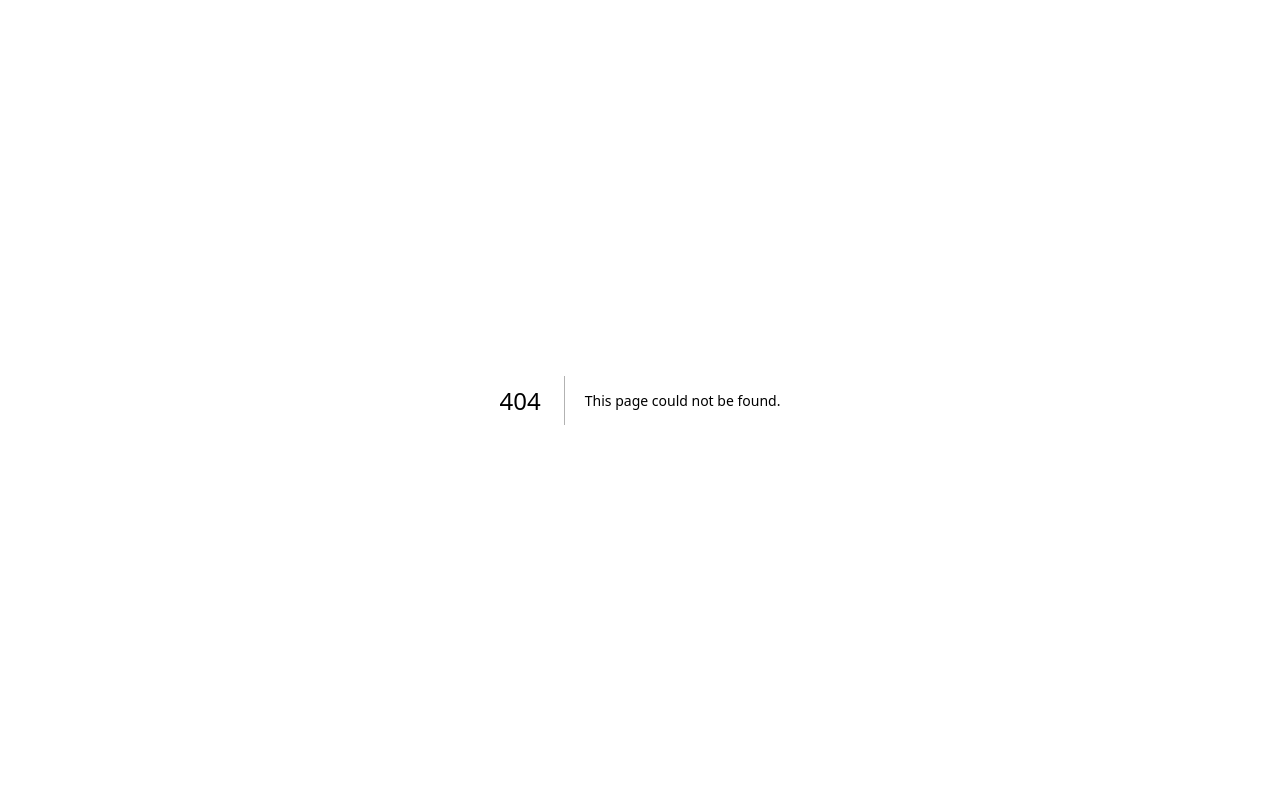
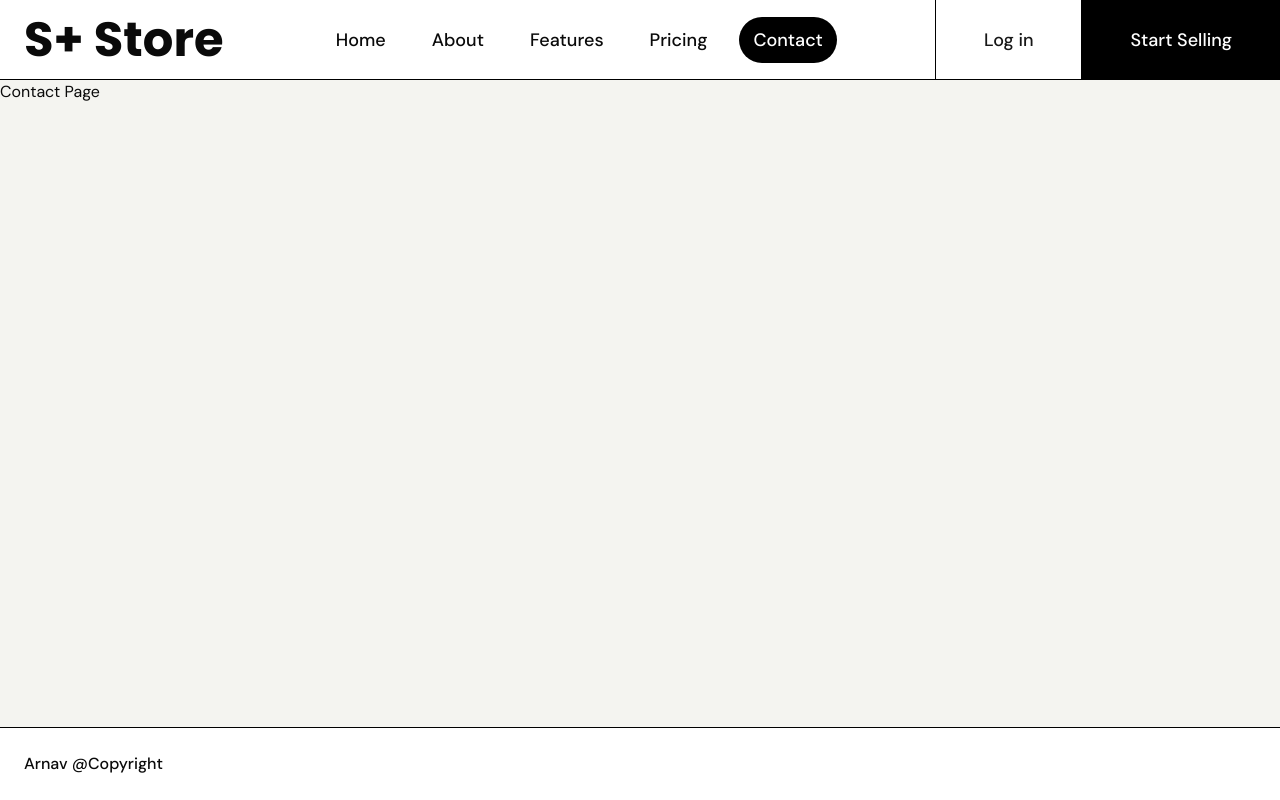
Before and after one commit to arnav0406/s-plus-store, a Next.js app: page /contact in a window 1280 px wide. Before the commit this address had no page. Built offline with nearby package versions, Linux system fonts and the light colour scheme.

Commit message:
add home screen layout

```diff
--- /dev/null
+++ b/src/app/(home)/about/page.tsx
@@ -0,0 +1,8 @@
+const Page = () => {
+    return (
+        <div>
+            About Page
+        </div>
+    );
+}
+export default Page;
--- /dev/null
+++ b/src/app/(home)/contact/page.tsx
@@ -0,0 +1,8 @@
+const Page = () => {
+    return (
+        <div>
+            Contact Page
+        </div>
+    );
+}
+export default Page;
--- /dev/null
+++ b/src/app/(home)/features/page.tsx
@@ -0,0 +1,8 @@
+const Page = () => {
+    return (
+        <div>
+            Features Page
+        </div>
+    );
+}
+export default Page;
--- /dev/null
+++ b/src/app/(home)/footer.tsx
@@ -0,0 +1,9 @@
+export const Footer = () =>{
+    return (
+        <footer className="flex border-t justify-between font-medium p-6">
+            <div className="flex items-center gap-2">
+                Arnav @Copyright
+            </div>
+        </footer>
+    );
+}
--- /dev/null
+++ b/src/app/(home)/layout.tsx
@@ -0,0 +1,19 @@
+import { Footer } from "./footer";
+import { Navbar } from "./navbar";
+
+interface Props {
+    children: React.ReactNode;
+};
+
+const Layout = ({children}:Props) => {
+    return(
+        <div className="flex flex-col min-h-screen">
+            <Navbar/>
+                <div className="flex-1 bg-[#F4F4F0]">
+                    {children}
+                </div>
+            <Footer/>
+        </div>
+    );
+}
+export default Layout;
--- /dev/null
+++ b/src/app/(home)/navbar-sidebar.tsx
@@ -0,0 +1,67 @@
+import {
+    Sheet,SheetContent,SheetHeader,SheetTitle
+} from "@/components/ui/sheet";
+import { ScrollArea } from "@/components/ui/scroll-area";
+import Link from "next/link";
+
+interface NavbarItem{
+    href:string;
+    children:React.ReactNode;
+}
+
+
+interface Props {
+    items: NavbarItem[];
+    open:boolean;
+    onOpenChange: (open: boolean) => void;
+}
+
+export const NavbarSidebar = ({
+    items,
+    open,
+    onOpenChange,
+}:Props) => {
+    return(
+        <Sheet open={open} onOpenChange={onOpenChange}>
+            <SheetContent
+            side="left"
+            className="p-0 transition-none"
+            >
+                <SheetHeader className="p-4 border-b">
+                    <SheetTitle>
+                        Menu
+                    </SheetTitle>
+
+
+                </SheetHeader>
+                <ScrollArea className="flex flex-col pb-2 h-full overflow-y-auto">
+                    {items.map((item) => (
+                        <Link
+                        key={item.href}
+                        href={item.href}
+                        className="w-full text-left p-4 hover:bg-black hover:text-white flex items-center text-base font-medium"
+                        onClick={()=>onOpenChange(false)}>
+
+                        {item.children}
+                        </Link>
+                    ))}
+                    <div className="border-t">
+                        <Link href="/sign-in"
+                        onClick={()=>onOpenChange(false)}
+                        className="w-full text-left p-4  hover:bg-pink-400 hover:text-black flex items-center text-base font-medium">
+                            Log in
+                        </Link>
+                        <Link href="/sign-up"
+                        onClick={()=>onOpenChange(false)}
+                        className="w-full text-left p-4 bg-black text-white hover:bg-pink-400 hover:text-black flex items-center text-base font-medium">
+                            Start Selling
+                        </Link>
+                    </div>
+
+                </ScrollArea>
+
+            </SheetContent>
+        </Sheet>
+    );
+
+}
--- /dev/null
+++ b/src/app/(home)/navbar.tsx
@@ -0,0 +1,113 @@
+"use client";
+
+import Link from "next/link";
+import { usePathname } from "next/navigation";
+import { Poppins } from "next/font/google";
+
+import { cn } from "@/lib/utils";
+import { Button } from "@/components/ui/button";
+import React, { useState } from "react";
+import { NavbarSidebar } from "./navbar-sidebar";
+import { MenuIcon } from "lucide-react";
+
+
+const poppins = Poppins({
+    subsets:["latin"],
+    weight:["700"]
+});
+interface NavbarItemProps {
+    href:string;
+    children: React.ReactNode;
+    isActive?:boolean;
+}
+const NavbarItem = ({
+    href,
+    children,
+    isActive,
+}:NavbarItemProps) =>{
+    return (
+        <Button
+            asChild
+            variant="outline"
+            className={cn(
+                "bg-transparent hover:bg-transparent rounded-full hover:border-primary border-transparent px-3.5 text-lg",
+                isActive && "bg-black text-white hover:bg-black hover:text-white",
+    )}
+        >
+            <Link href={href}>
+            {children}
+            </Link>
+        </Button>
+    );
+};
+
+const navbarItems = [
+    {href:"/",children:"Home"},
+    {href:"/about",children:"About"},
+    {href:"/features",children:"Features"},
+    {href:"/pricing",children:"Pricing"},
+    {href:"/contact",children:"Contact"},
+];
+
+export const Navbar = () =>{
+    const pathname = usePathname();
+    const [isSidebarOpen,setIsSidebarOpen]=useState(false);
+
+    return (
+        <nav className="h-20 flex border-b justify-between font medium bg-white">
+            <Link href="/" className="pl-6 flex items-center">
+                <span className={cn("text-5xl font-semibold",poppins.className)}>
+                  S+ Store
+                </span>
+            </Link>
+            <NavbarSidebar
+            items={navbarItems}
+            open={isSidebarOpen}
+            onOpenChange={setIsSidebarOpen}
+            />
+            <div className="items-center gap-4 hidden lg:flex">
+                {navbarItems.map((item)=>(
+                    <NavbarItem
+                    key={item.href}
+                    href={item.href}
+                    isActive={pathname===item.href}
+                    >
+                    {item.children}
+                    </NavbarItem>
+                ))}
+
+            </div>
+            <div className="hidden lg:flex ">
+                <Button
+                asChild
+                variant="secondary"
+                className="border-l border-t-0 border-r-0 border-b-0 h-full px-12 rounded-none bg-white hover:bg-pink-400 text-lg transition-colors">
+                    <Link href="/sign-in">
+                        Log in
+                    </Link>
+                </Button>
+                <Button
+                asChild
+                variant="secondary"
+                className="border-l border-t-0 border-r-0 border-b-0 h-full px-12 rounded-none bg-black text-white hover:bg-pink-400 hover:text-black text-lg transition-colors"
+                >
+                    <Link href="/sign-up">
+                        Start Selling
+                    </Link>
+                </Button>
+            </div>
+            <div
+            className="flex lg:hidden items-center justify-center"
+            >
+                <Button
+                variant="ghost"
+                className="size-12 border-transparent bg-white"
+                onClick={()=>setIsSidebarOpen(true)}
+                >
+                    <MenuIcon/>
+                </Button>
+
+            </div>
+        </nav>
+    );
+}
--- /dev/null
+++ b/src/app/(home)/pricing/page.tsx
@@ -0,0 +1,8 @@
+const Page = () => {
+    return (
+        <div>
+            Pricing Page
+        </div>
+    );
+}
+export default Page;
--- a/src/components/ui/checkbox.tsx
+++ b/src/components/ui/checkbox.tsx
@@ -15,6 +15,7 @@
       data-slot="checkbox"
       className={cn(
         "peer relative flex size-4 shrink-0 items-center justify-center rounded-[4px] border border-input transition-colors outline-none group-has-disabled/field:opacity-50 after:absolute after:-inset-x-3 after:-inset-y-2 focus-visible:border-ring focus-visible:ring-3 focus-visible:ring-ring/50 disabled:cursor-not-allowed disabled:opacity-50 aria-invalid:border-destructive aria-invalid:ring-3 aria-invalid:ring-destructive/20 aria-invalid:aria-checked:border-primary dark:bg-input/30 dark:aria-invalid:border-destructive/50 dark:aria-invalid:ring-destructive/40 data-checked:border-primary data-checked:bg-primary data-checked:text-primary-foreground dark:data-checked:bg-primary",
+        "bg-white",
         className
       )}
       {...props}
--- a/src/components/ui/progress.tsx
+++ b/src/components/ui/progress.tsx
@@ -15,7 +15,7 @@
       data-slot="progress"
       className={cn(
         "relative flex h-3 w-full items-center overflow-x-hidden rounded-full bg-muted",
-        "border bg-transparent",
+        "border bg-white",
         className
       )}
       {...props}
--- a/src/components/ui/textarea.tsx
+++ b/src/components/ui/textarea.tsx
@@ -7,9 +7,9 @@
     <textarea
       data-slot="textarea"
       className={cn(
-        "flex field-sizing-content min-h-16 w-full rounded-lg border border-input bg-transparent px-2.5 py-2 text-base transition-colors outline-none placeholder:text-muted-foreground focus-visible:border-ring focus-visible:ring-3 focus-visible:ring-ring/50 disabled:cursor-not-allowed disabled:bg-input/50 disabled:opacity-50 aria-invalid:border-destructive aria-invalid:ring-3 aria-invalid:ring-destructive/20 dark:bg-input/30 dark:disabled:bg-input/80 dark:aria-invalid:border-destructive/50 dark:aria-invalid:ring-destructive/40",
+        "flex field-sizing-content min-h-16 w-full rounded-lg border border-input px-2.5 py-2 text-base transition-colors outline-none placeholder:text-muted-foreground focus-visible:border-ring focus-visible:ring-3 focus-visible:ring-ring/50 disabled:cursor-not-allowed disabled:bg-input/50 disabled:opacity-50 aria-invalid:border-destructive aria-invalid:ring-3 aria-invalid:ring-destructive/20 dark:bg-input/30 dark:disabled:bg-input/80 dark:aria-invalid:border-destructive/50 dark:aria-invalid:ring-destructive/40",
 
-        "md:text-base",
+        "md:text-base bg-white",
         className
       )}
       {...props}
```
Also changed, not shown: src/app/(home)/page.tsx (renamed from src/app/page.tsx).
